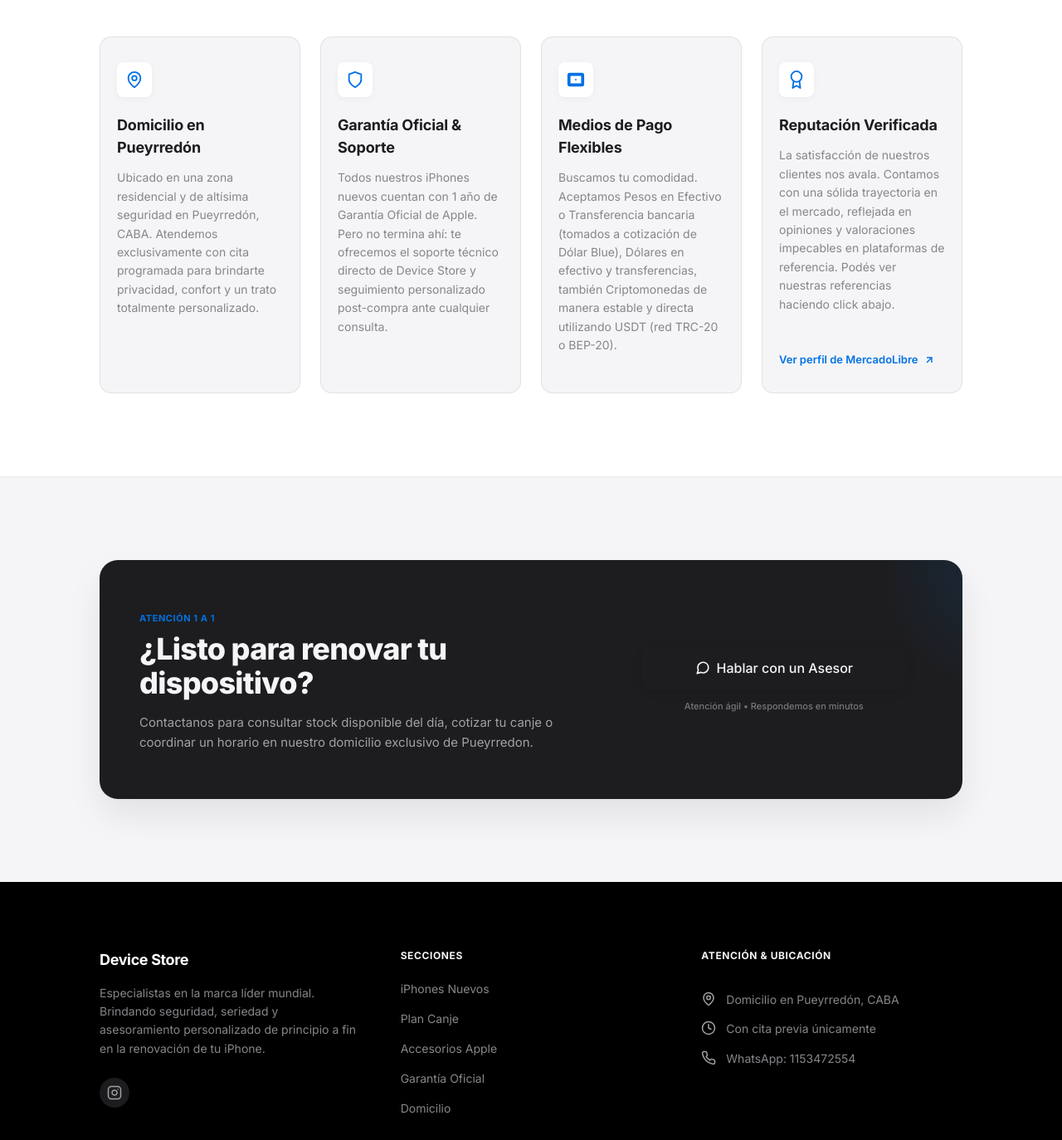
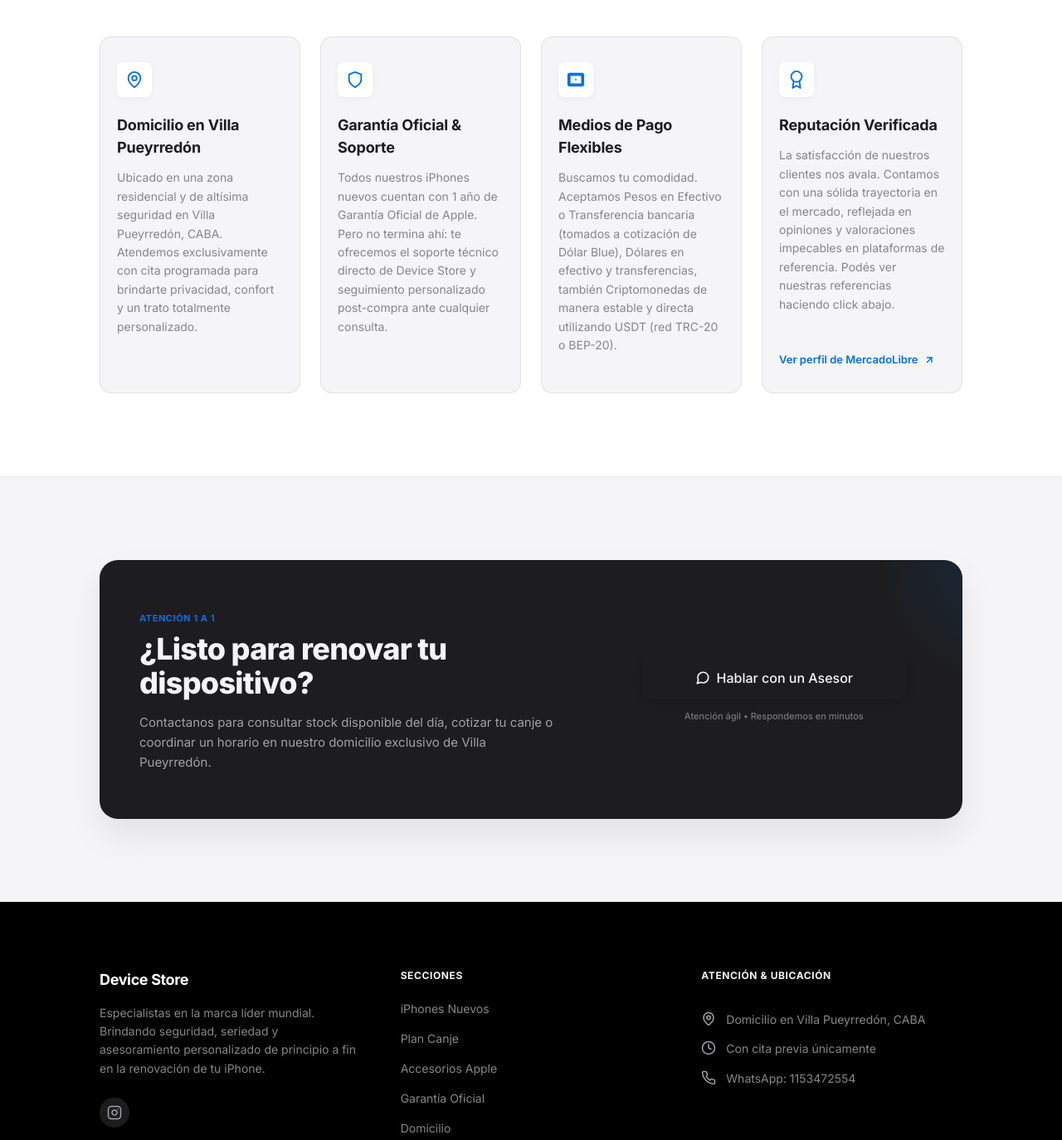
Before and after one commit to teclainc/device-store-landing, a plain HTML site: page index.html in a window 1280 px wide. Shown: the part 2980-4354 px from the top of the page at 83% size. Drawn offline with Linux system fonts and the light colour scheme.

Commit message:
Update index.html

```diff
--- a/index.html
+++ b/index.html
@@ -486,9 +486,9 @@
                                 <circle cx="12" cy="10" r="3"></circle>
                             </svg>
                         </div>
-                        <h3 class="trust-card-title">Domicilio en Pueyrredón</h3>
+                        <h3 class="trust-card-title">Domicilio en Villa Pueyrredón</h3>
                         <p class="trust-card-text">
-                            Ubicado en una zona residencial y de altísima seguridad en Pueyrredón, CABA. Atendemos exclusivamente con cita programada para brindarte privacidad, confort y un trato totalmente personalizado.
+                            Ubicado en una zona residencial y de altísima seguridad en Villa Pueyrredón, CABA. Atendemos exclusivamente con cita programada para brindarte privacidad, confort y un trato totalmente personalizado.
                         </p>
                     </div>
 
@@ -551,7 +551,7 @@
                         <div class="cta-info">
                             <span class="cta-tag">Atención 1 a 1</span>
                             <h2 class="cta-title">¿Listo para renovar tu dispositivo?</h2>
-                            <p class="cta-text">Contactanos para consultar stock disponible del día, cotizar tu canje o coordinar un horario en nuestro domicilio exclusivo de Pueyrredon.</p>
+                            <p class="cta-text">Contactanos para consultar stock disponible del día, cotizar tu canje o coordinar un horario en nuestro domicilio exclusivo de Villa Pueyrredón.</p>
                         </div>
                         <div class="cta-buttons">
                             <a href="https://wa.me/5491153472554?text=Hola%20Device%20Store,%20vengo%20de%20la%20web%20y%20quiero%20hacer%20una%20consulta." target="_blank" rel="noopener noreferrer" class="btn btn-primary btn-large">
@@ -605,7 +605,7 @@
                         <path d="M20 10c0 6-8 12-8 12s-8-6-8-12a8 8 0 0 1 16 0z"></path>
                         <circle cx="12" cy="10" r="3"></circle>
                     </svg>
-                    <span>Domicilio en Pueyrredón, CABA</span>
+                    <span>Domicilio en Villa Pueyrredón, CABA</span>
                 </p>
                 <p class="contact-info-item">
                     <svg viewBox="0 0 24 24" fill="none" stroke="currentColor" stroke-width="2" stroke-linecap="round" stroke-linejoin="round">
```
